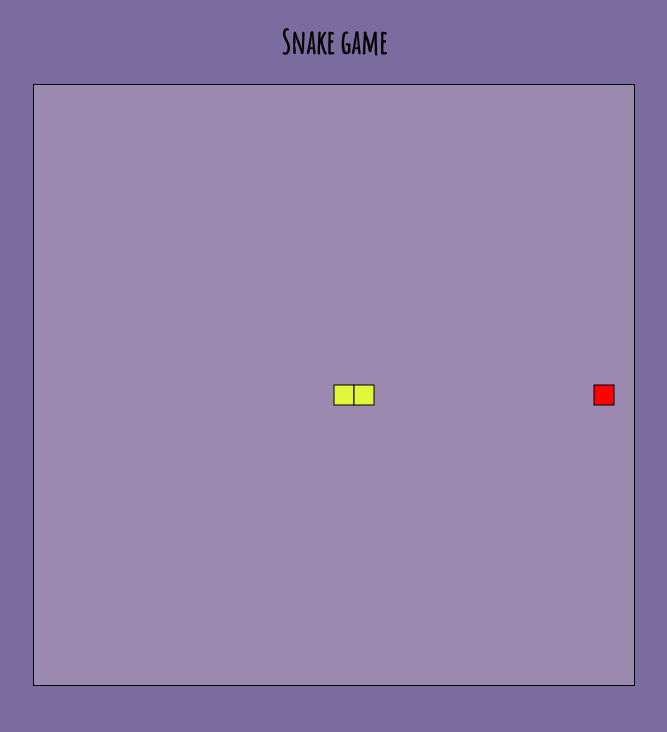
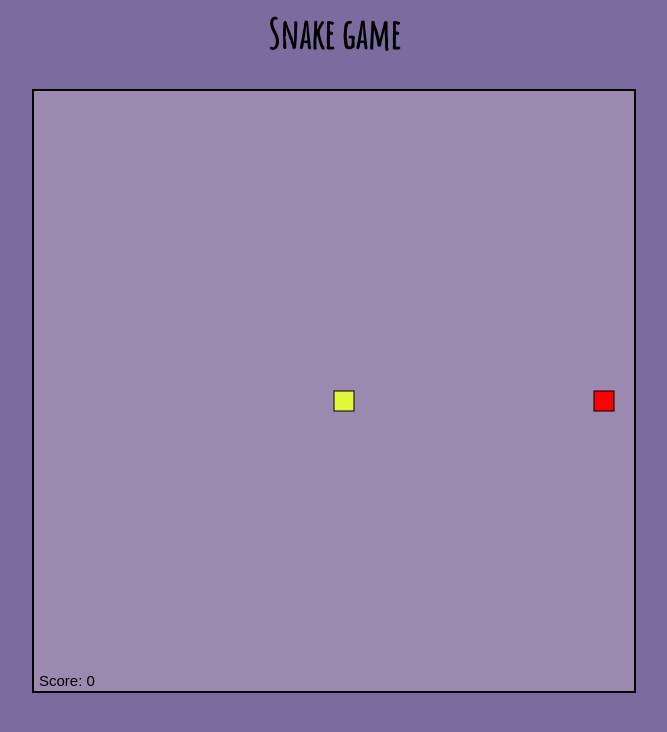
Before and after one commit to Max1mmus/My-Snake-game, a website: page snakeLayout.html in a window 1280 px wide. Shown: the whole page, without its empty margins (306-973 px from the left). Drawn offline with Linux system fonts and the light colour scheme.

Commit message:
in progress

```diff
--- a/snake.css
+++ b/snake.css
@@ -4,10 +4,13 @@ body {
 h1 {
     font-family: "Amatic SC";
     text-align: center;
+    font-size: 40px;
+    margin-bottom: 30px;
+    margin-top: 0px;
 }
 
 canvas {
-    border: 1px solid;
+    border: 2px solid;
     margin: auto;
     display: flex;
     background-color: #9B89B0;
--- a/snakejs.js
+++ b/snakejs.js
@@ -17,6 +17,7 @@ canvas.width = w;
 canvas.height = h;
 
 var snakeArr = [];
+var score = 0;
 
 var apple = {
     x : Math.floor(Math.random()*30)*20,
@@ -24,18 +25,12 @@ var apple = {
 }
 console.log(apple);
 
-function createSnake(){
+var snake = {
+    x : x,
+    y : y,
+}
 
-    for (var i = 0; i < 2; i++) {
-        var snake = {
-        x : x,
-        y : y,
-        }
-        x = x + 20;
-
-        snakeArr.push(snake);
-    }
-}
+snakeArr.push(snake);
 
 function paintApple() {
 
@@ -60,21 +55,26 @@ function paintSnake(){
         y : snakeArr[0].y + dy,
     }
 
-    if(isPressed == true ){
         snakeArr.pop();
         snakeArr.unshift(snakeHead);
-    }
 
-    //if snake eats apple
+    /* if snake eats apple */
     if(snakeHead.x == apple.x && snakeHead.y == apple.y){
         snakeArr.push(snakeHead);
+        score++;
 
         ctx.clearRect(0, 0, 20, 20);
         apple.x = Math.floor(Math.random()*30)*20;
         apple.y = Math.floor(Math.random()*30)*20;
     }
+
 }
 
+function trackScore(){
+    ctx.font = "15px Arial";
+    ctx.fillStyle = "black";
+    ctx.fillText("Score: " + score, 5, 595);
+}
 
 function draw(){
     setTimeout(function() {
@@ -82,13 +82,13 @@ function draw(){
         ctx.clearRect(0, 0, w, h);
         paintSnake();
         paintApple();
-
+        trackScore();
         }, 1000/10)
 }
 
 /* pressing arrow keys to control the snake */
 document.onkeydown = function usingKey(event) {
-    isPressed = true;
+
 
     /* up key */
     if(event.keyCode === 38 && !(dy === 20)){
@@ -113,5 +113,4 @@ document.onkeydown = function usingKey(event) {
 }
 
 draw();
-createSnake();
 console.log(snakeArr);
```
Also changed, not shown: snakeLayout.html (+0 -2 lines).
